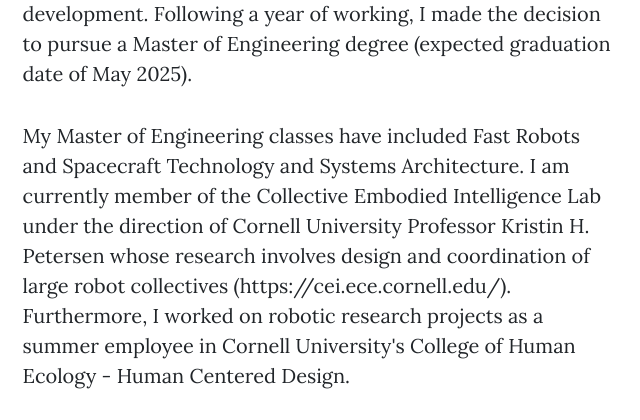
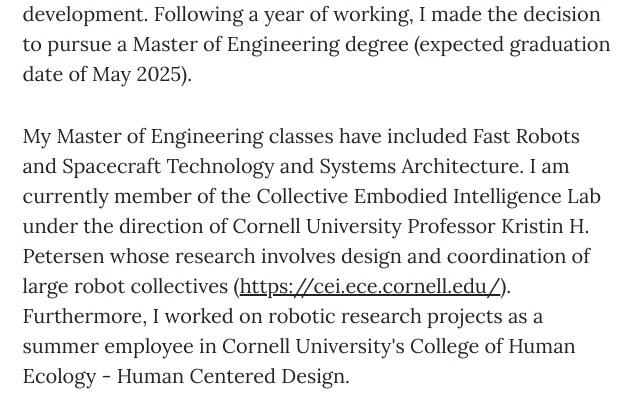
Before and after one commit to MikaylaLahr/ResumePortfolio, a plain HTML site: page startbootstrap-clean-blog-gh-pages/index.html in a window 1280 px wide. Shown: the part 1040-1460 px from the top of the page, 323-963 px from the left. Drawn offline with nearby package versions, Linux system fonts and the light colour scheme.

Commit message:
Update index.html

```diff
--- a/startbootstrap-clean-blog-gh-pages/index.html
+++ b/startbootstrap-clean-blog-gh-pages/index.html
@@ -65,7 +65,7 @@
                         <p>My Master of Engineering classes have included Fast Robots and Spacecraft Technology and Systems Architecture.
                             I am currently member of the Collective Embodied Intelligence Lab under the direction of Cornell University
                             Professor Kristin H. Petersen whose research involves design and coordination of large robot collectives
-                            (https://cei.ece.cornell.edu/). Furthermore, I worked on robotic research projects as a summer employee in
+                            (<a href="https://cei.ece.cornell.edu/">https://cei.ece.cornell.edu/</a>). Furthermore, I worked on robotic research projects as a summer employee in
                             Cornell University's College of Human Ecology - Human Centered Design.
                         </p>
                         <p>During my undergraduate education, I was a member of Cornell Mars Rover Project Team which is made up of 70
```
